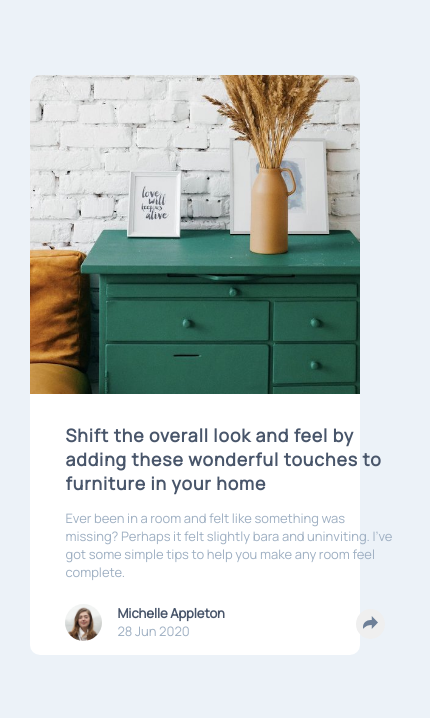
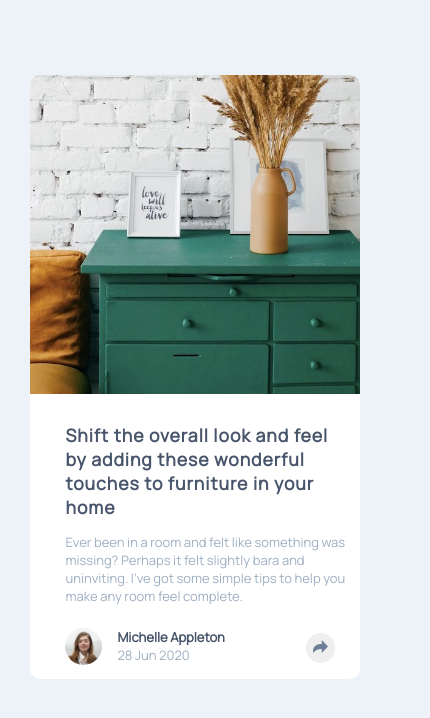
Before and after one commit to ElenaKosobrodova/frontend-mentor-challenges, a plain HTML site: page article-preview-component-master/index.html in a window 390 px wide. Shown: the whole page, 430 px wide, since content can reach past the window. Drawn offline with Linux system fonts and the light colour scheme.

Commit message:
changed container width

```diff
--- a/article-preview-component-master/main.css
+++ b/article-preview-component-master/main.css
@@ -148,4 +148,7 @@ body {
     border-top-right-radius: 10px;
     border-bottom-left-radius: 0px;
   }
+  .text-container {
+    width: 85%;
+  }
 }
```
